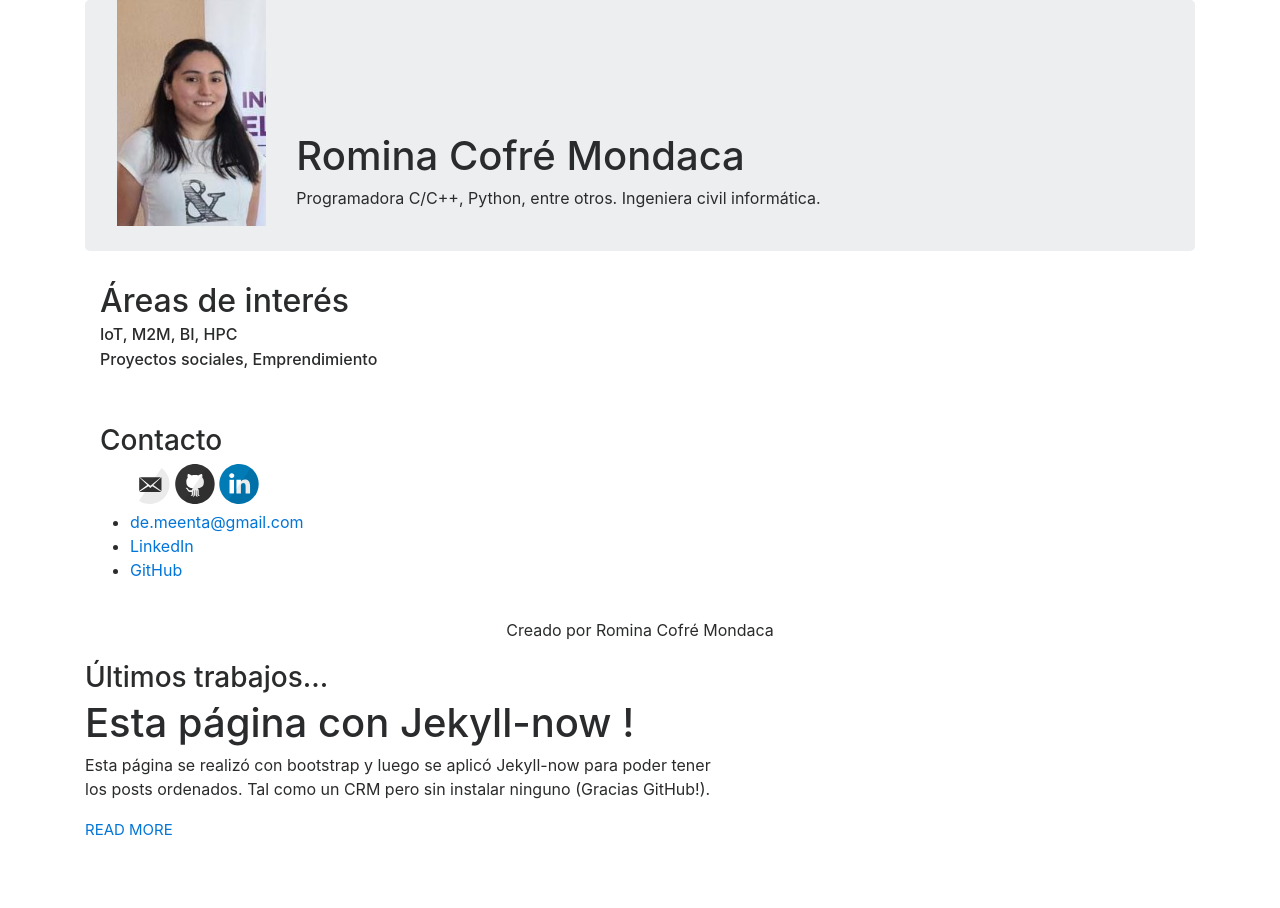
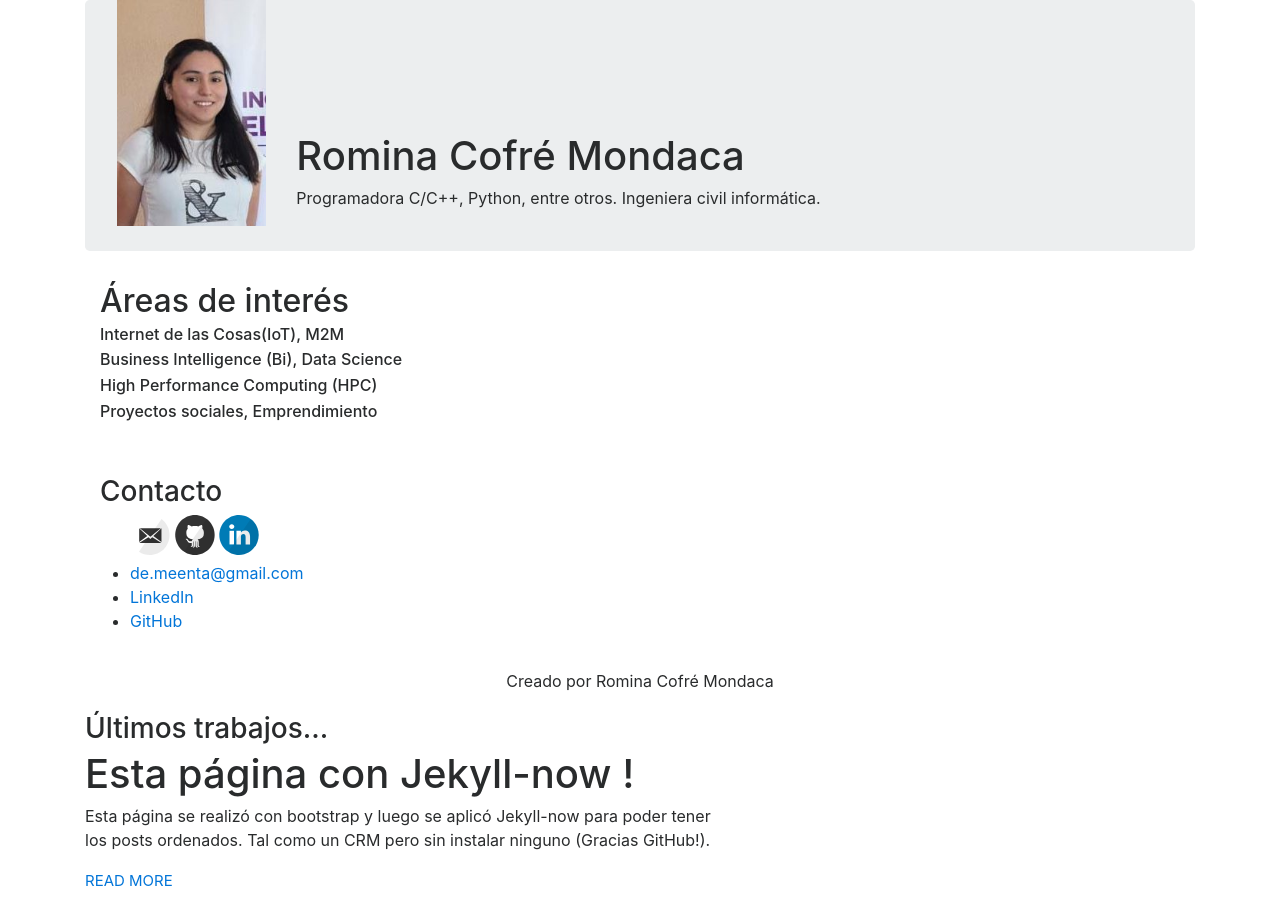
Before and after one commit to demeenta/demeenta.github.io, a Jekyll site: the page built from index.html, in a window 1280 px wide. Built offline with Jekyll 4.4.1, drawn with Linux system fonts in a browser that asks for light colours; nearby versions of some CDN libraries.

Commit message:
Update default.html

```diff
--- a/_layouts/default.html
+++ b/_layouts/default.html
@@ -41,7 +41,9 @@
           <div class="container">
               <article>
                   <h2>Áreas de interés</h2>
-                  <h6> IoT, M2M, BI, HPC </h6>
+                  <h6> Internet de las Cosas(IoT), M2M </h6>
+                  <h6> Business Intelligence (Bi), Data Science </h6>
+                  <h6> High Performance Computing (HPC) </h6>
                   <h6> Proyectos sociales, Emprendimiento </h6>
               </article>
            </div>
```
